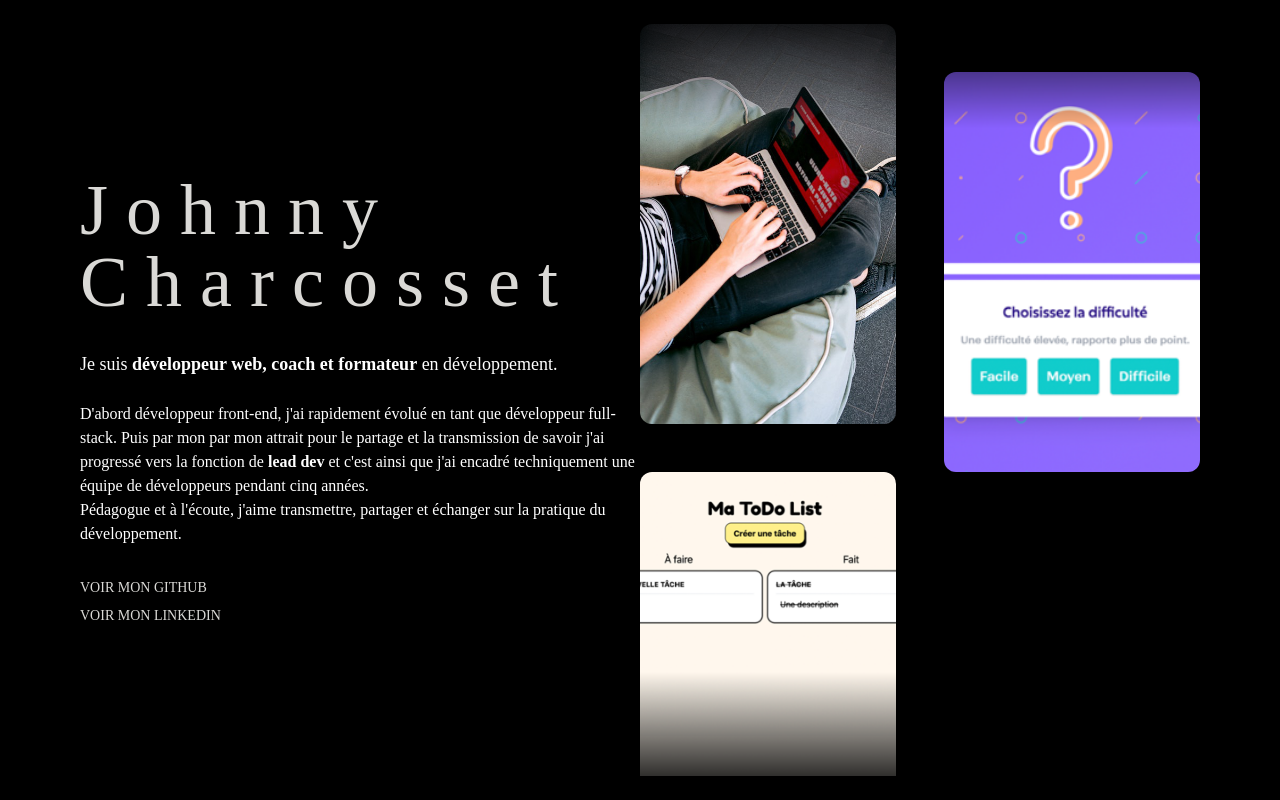
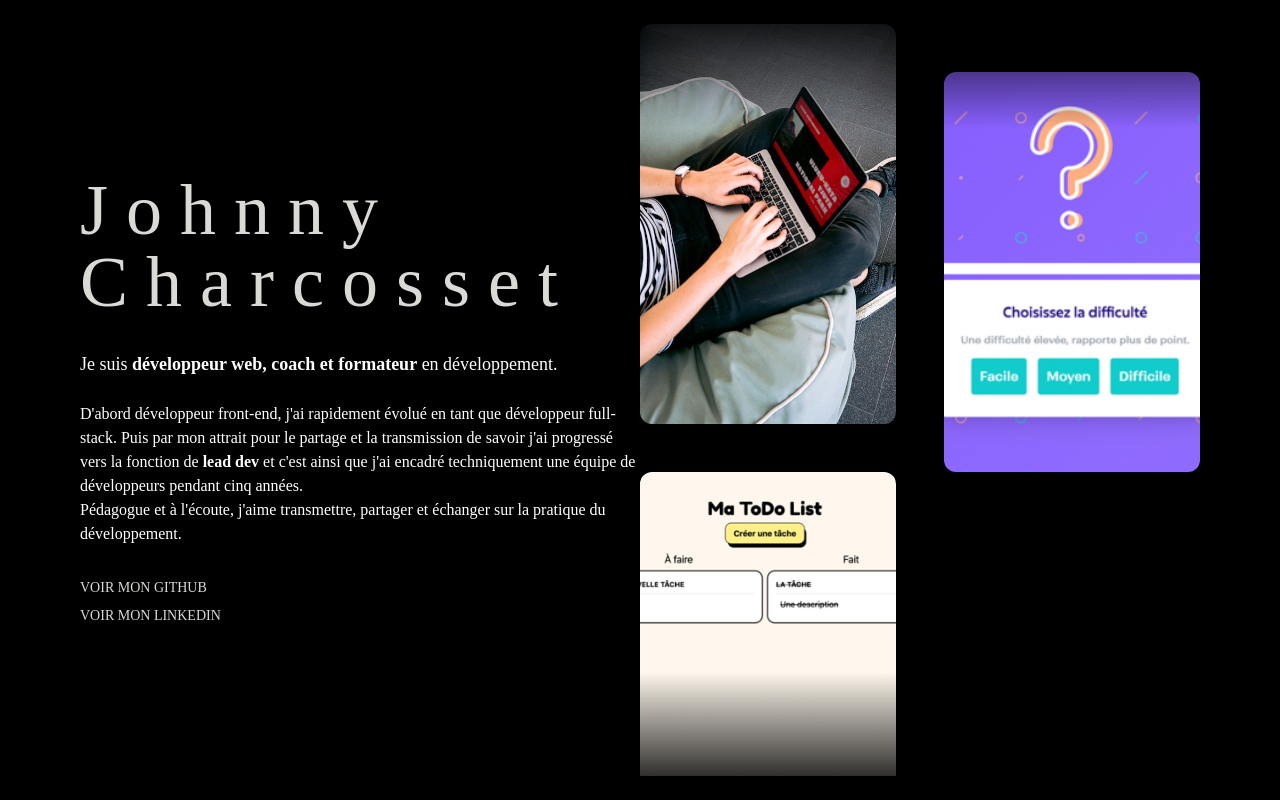
Before and after one commit to JohnnyEvo/johnnyevo.github.io, an Astro site: page / in a window 1280 px wide. Built offline with nearby package versions, Linux system fonts and the light colour scheme; Astro itself is replaced by a stand-in of ours; a web font is replaced by a local one.

Commit message:
fix: typo

```diff
--- a/src/components/Aside.astro
+++ b/src/components/Aside.astro
@@ -4,7 +4,7 @@
     </span>
     <br>
     <br>
-    D'abord développeur front-end, j'ai rapidement évolué en tant que développeur full-stack. Puis par mon par mon attrait pour le partage et la transmission de savoir
+    D'abord développeur front-end, j'ai rapidement évolué en tant que développeur full-stack. Puis par mon attrait pour le partage et la transmission de savoir
     j'ai progressé vers la fonction de <b>lead dev</b> et c'est ainsi que j'ai encadré techniquement une équipe de développeurs pendant cinq années.
     <br>
     Pédagogue et à l'écoute, j'aime transmettre, partager et échanger sur la pratique du développement.
```
